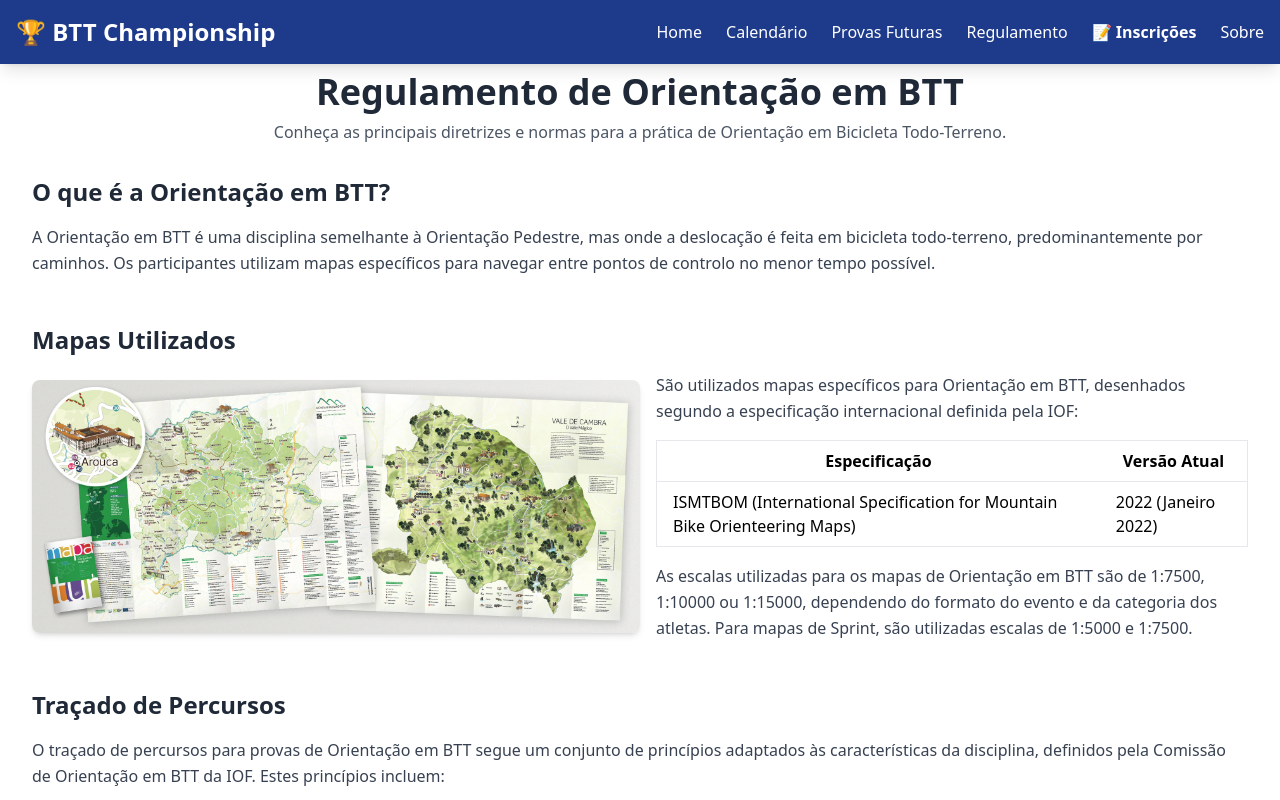
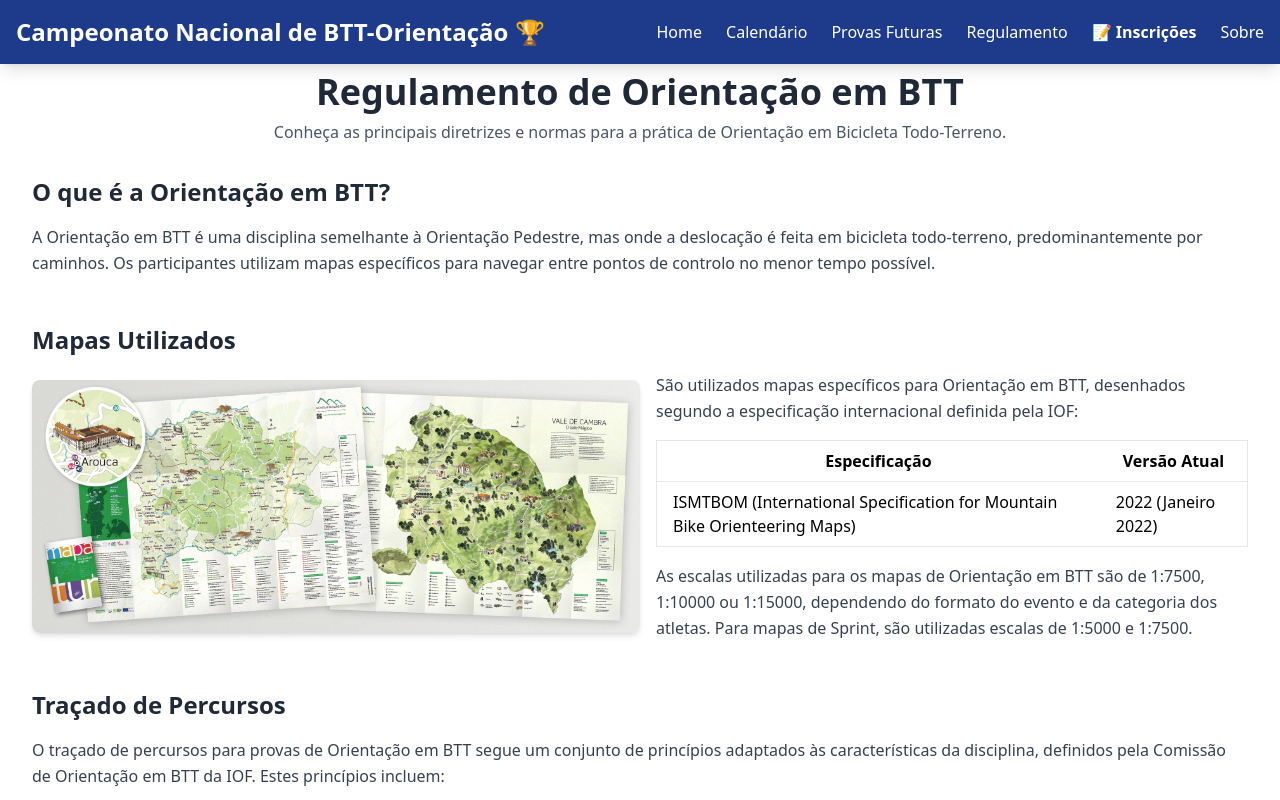
Before and after one commit to EdMorggit/Projeto-Final-CESAE, a Next.js app in the folder nextjs-campeonato-btt/: page /regulamento in a window 1280 px wide. Shown: the top 800 px of the page. Built offline with nearby package versions, Linux system fonts and the light colour scheme.

Commit message:
Atualiza a navbar com Campeonato Nacional de BTT-Orientação

```diff
--- a/nextjs-campeonato-btt/app/components/navbar.tsx
+++ b/nextjs-campeonato-btt/app/components/navbar.tsx
@@ -9,7 +9,7 @@ export default function Navbar() {
       <div className="container mx-auto flex justify-between items-center px-4">
 
         {/* Logo */}
-        <Link href="/" className="text-2xl font-bold">🏆 BTT Championship</Link>
+        <Link href="/" className="text-2xl font-bold"> Campeonato Nacional de BTT-Orientação 🏆</Link>
 
         {/* Menu Principal */}
         <ul className="hidden md:flex space-x-6">
```
